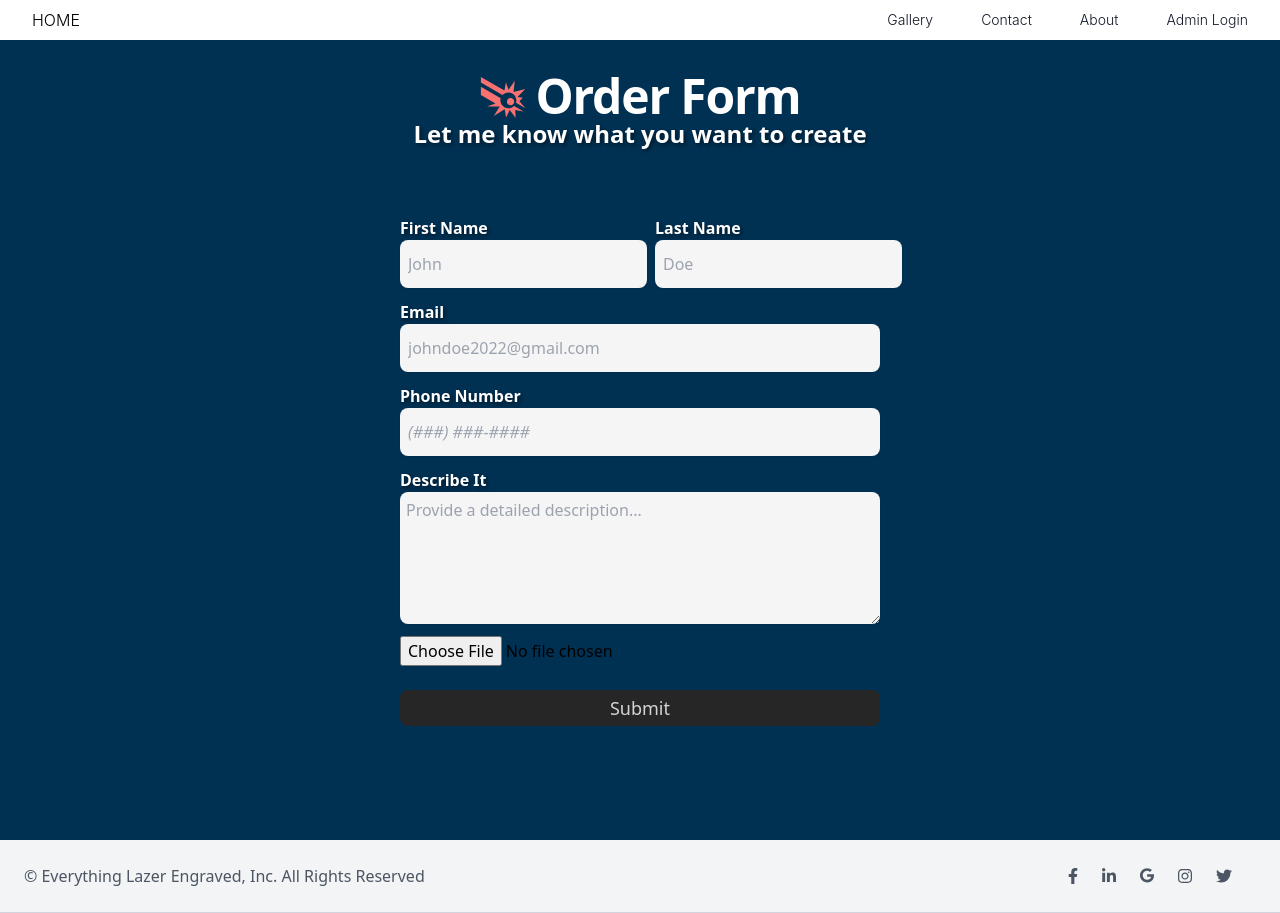
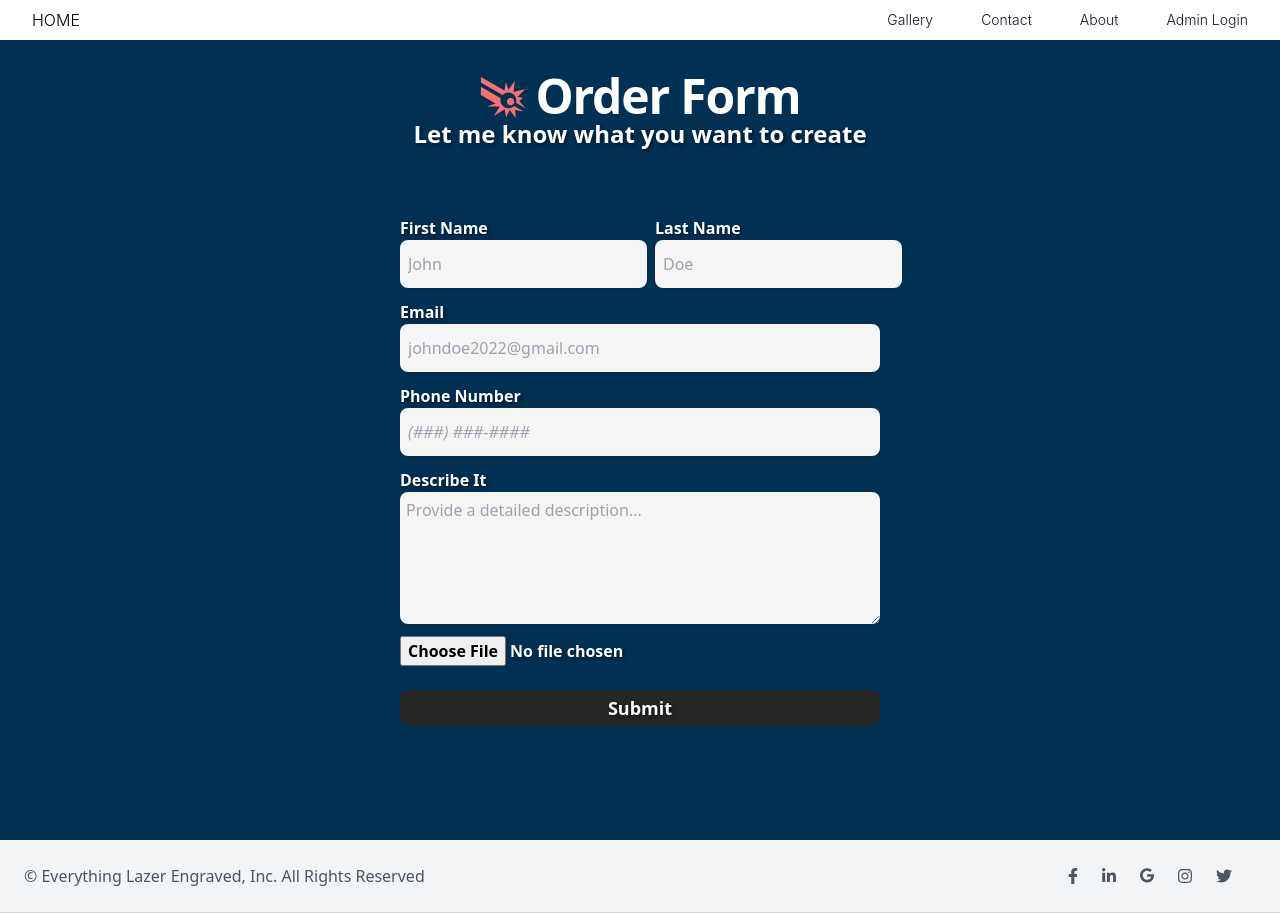
Before and after one commit to CSC190-Cyber-Knights/SP-laser, a React (Vite) app: page /contact in a window 1280 px wide. Built offline with nearby package versions, Linux system fonts and the light colour scheme; no server answers.

Commit message:
Contact Form - Photo Upload Stored in Firebase Storage
The uploaded image from customers via the Contact Form is now stored in the Firebase Storage under "/uploads". Cleaned up the font color and the font for the uploaded file name and also the submit button.

```diff
--- a/src/pages/ContactForm.jsx
+++ b/src/pages/ContactForm.jsx
@@ -1,4 +1,3 @@
-
 import {GiLaserPrecision} from 'react-icons/gi';
 import {useState} from 'react';
 import emailjs from '@emailjs/browser';
@@ -6,7 +5,10 @@ import emailjs from '@emailjs/browser';
 // eslint-disable-next-line no-unused-vars
 import {initializeApp} from "firebase/app";
 import {getAuth, GoogleAuthProvider, signInWithPopup, signOut, onAuthStateChanged} from "firebase/auth";
-import {doc, setDoc, addDoc, collection, getFirestore} from "firebase/firestore";
+import { addDoc, collection, getFirestore} from "firebase/firestore";
+import {getStorage, ref, getDownloadURL, uploadBytesResumable} from 'firebase/storage';
+
+
 
 //ContactForm features centered text and boxes, a header and footer, and
 //these text boxes should only allow certain characters, the requirement different for each
@@ -27,6 +29,9 @@ const app = initializeApp(firebaseConfig)
 export const auth = getAuth(app)
 const provider = new GoogleAuthProvider()
 export const db = getFirestore(app);
+
+// Connect the Firebase storage
+const storage = getStorage() //connect to firebase storage
 export const ContactForm = () => {
     const [formData, setFormData] = useState({
         firstName: '',
@@ -40,6 +45,7 @@ export const ContactForm = () => {
     const [ file,setFile] = useState(null);
     let validForm = false;
 
+    // function handleChange()
     const handleChange = (e) => { //on a change in textbox, change default or previous values to values in textbox
         const {id, value} = e.target;
         setFormData((prevData) => ({
@@ -48,6 +54,7 @@ export const ContactForm = () => {
         }));
     };
 
+    // function handleSubmit()
     const handleSubmit = async (e) => {
         e.preventDefault();
         // log the submitted form data
@@ -73,14 +80,30 @@ export const ContactForm = () => {
                 });
         }
 
-        function resetForm($form) {
-            $form.find('input:file').val('');
+        // upload the image to the Firebase storage under 'uploads'
+        // if there is no file uploaded then skip the uploading to image to Firebase storage
+        if (file) {
+
+            const storageRef = ref(storage, `/uploads/${file.name}`);
+
+            // Receives the storage reference and the file to upload.
+            const uploadTask = uploadBytesResumable(storageRef, file);
+
+            uploadTask.on(
+                "state_changed",
+                (err) => console.log(err),
+                () => {
+                    // download url
+                    getDownloadURL(uploadTask.snapshot.ref).then((url) => {
+                        console.log(url);
+                    });
+                });
         }
-        //resetForm($('#orderForm'));
+
+        // erase the file name from the label
         document.getElementById('file').value = null;
 
-//document.getElementById('ContactForm').addEventListener(onsubmit().button, validateForm);
-
+        // initialize the all the fields in the form
         setFormData({
             firstName: '',
             lastName: '',
@@ -162,7 +185,7 @@ export const ContactForm = () => {
                 }}>Let me know what you want to create</h2>
             </div>
 
-            {/* Form Section */}
+            {/* Submit order Form Section */}
             <form
                 id="orderForm"
                 className="flex flex-col w-full max-w-lg p-4 items-start gap-3"
@@ -270,15 +293,23 @@ export const ContactForm = () => {
                     />
                 </div>
 
+                {/*file upload button */}
                 <div>
                     <input
                         type="file"
                         name="file"
                         id="file"
+                        title =" "
+                        style={{
+                            fontWeight: 'bold',
+                            color: '#FFFFFF',
+                            textShadow: '2px 2px 4px rgba(0, 0, 0, 0.5)',
+                        }}
                         onChange={(e) => setFile(e.target.files[0])}
                         accept="/image/*" />
                 </div>
 
+                {/* hidden element for the email forwarding */}
                 <div>
                     <input
                         type ="hidden"
@@ -289,9 +320,19 @@ export const ContactForm = () => {
 
                 </div>
 
-                {/* Submit Button */}
-                <button type="submit" className="w-full rounded-lg bg-neutral-800 py-1 text-lg font-light text-neutral-300" onClick={validateForm}>
+                {/* Form Submit Button */}
+                <button
+                    type="submit"
+                    style={{
+                        fontWeight: 'bold',
+                        color: '#FFFFFF',
+                        textShadow: '2px 2px 4px rgba(0, 0, 0, 0.5)',
+                    }}
+                    className="w-full rounded-lg bg-neutral-800 py-1 text-lg font-light text-neutral-300"
+                    onClick={validateForm}>
+
                     Submit
+
                 </button>
             </form>
 
```
Lines whose indentation alone changed are shown as unchanged.
